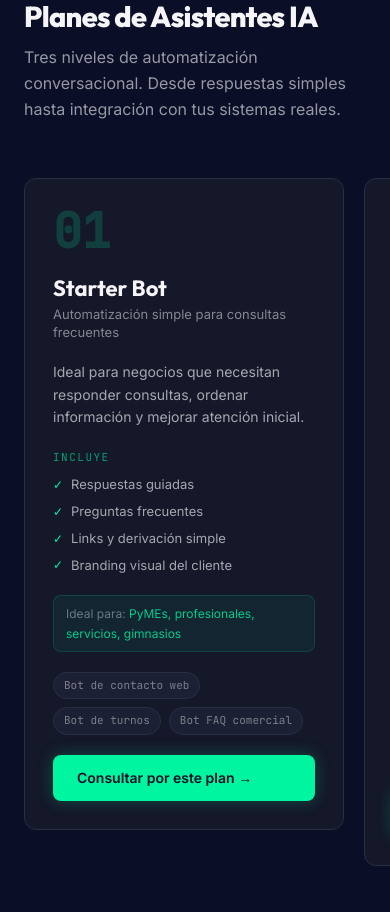
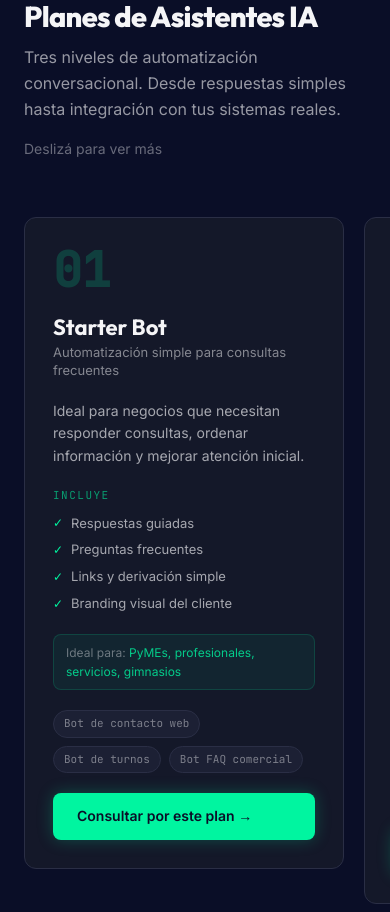
Before and after one commit to giulianagac-cloud/nexora-intelligence-web, a Next.js app: page / in a window 390 px wide. Shown: the part 1620-2532 px from the top of the page. Built offline with nearby package versions, Linux system fonts and the light colour scheme.

Commit message:
ui: agregar indicador deslizá para ver más en BotPlanes mobile

```diff
--- a/src/components/sections/BotPlanes.tsx
+++ b/src/components/sections/BotPlanes.tsx
@@ -212,6 +212,13 @@ export function BotPlanes() {
           >
             Tres niveles de automatización conversacional. Desde respuestas simples hasta integración con tus sistemas reales.
           </p>
+          <p
+            className="flex items-center gap-2 mt-4 md:hidden text-[14px]"
+            style={{ fontFamily: "var(--font-inter)", color: "rgba(245,245,247,0.40)" }}
+          >
+            Deslizá para ver más
+            <span className="text-nexora-neon" style={{ animation: "cursor-blink 1s step-end infinite" }}>→</span>
+          </p>
         </div>
       </div>
 
```
